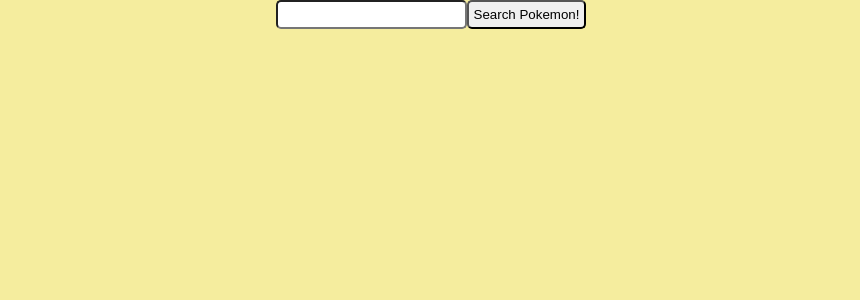
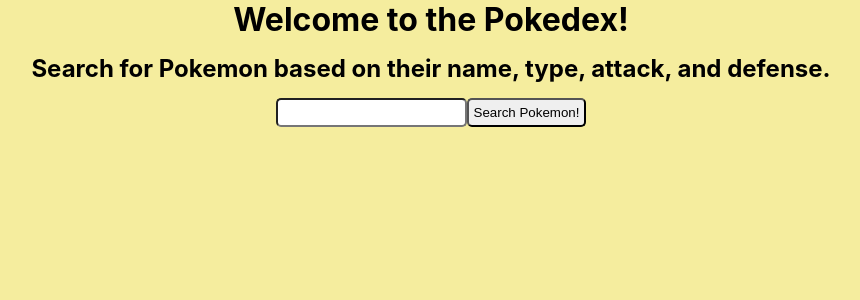
Before and after one commit to PeepTheMoon/pokedex-2, a React (Create React App) app: page / in a window 1280 px wide. Shown: the top 300 px of the page, without its empty margins (209-1069 px from the left). Built offline with nearby package versions, Linux system fonts and the light colour scheme.

Commit message:
added Header component

```diff
--- a/src/App.js
+++ b/src/App.js
@@ -1,5 +1,6 @@
 import React, { Component } from 'react';
 import ListPage from './ListPage.js';
+import Header from './Header.js';
 import './App.css';
 
 
@@ -7,6 +8,7 @@
   render() {
     return (
       <div className="PokemonApp">
+        <Header />
         <ListPage />
 
       </div>
--- /dev/null
+++ b/src/Header.js
@@ -0,0 +1,16 @@
+import React, { Component } from 'react'
+
+export default class Header extends Component {
+    render() {
+        return (
+            <div className="header">
+                <h1 className="header-h1">
+                    Welcome to the Pokedex!
+                </h1>
+                <h2 className="header-h2">
+                    Search for Pokemon based on their name, type, attack, and defense.
+                </h2>
+            </div>
+        )
+    }
+}
```
